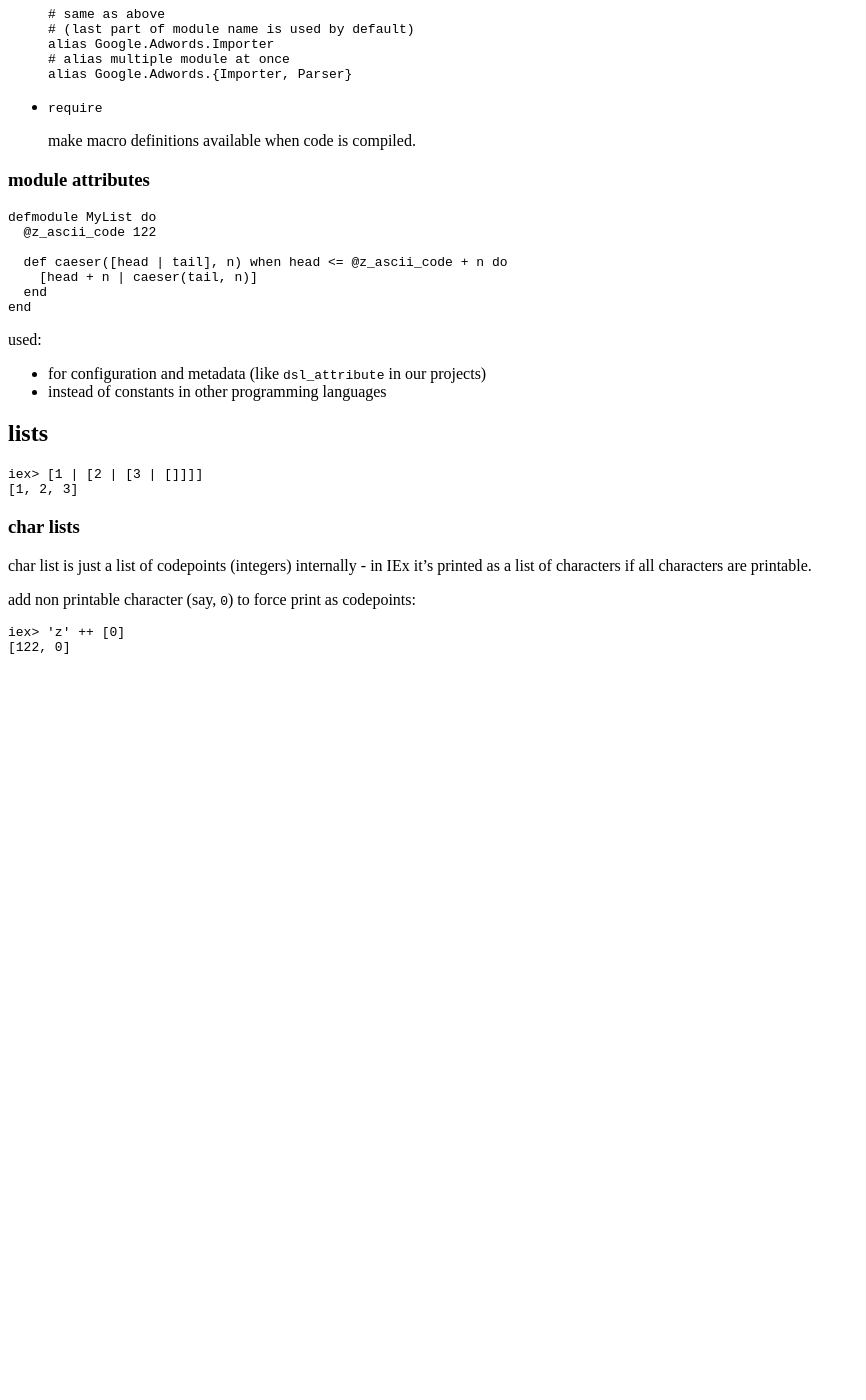
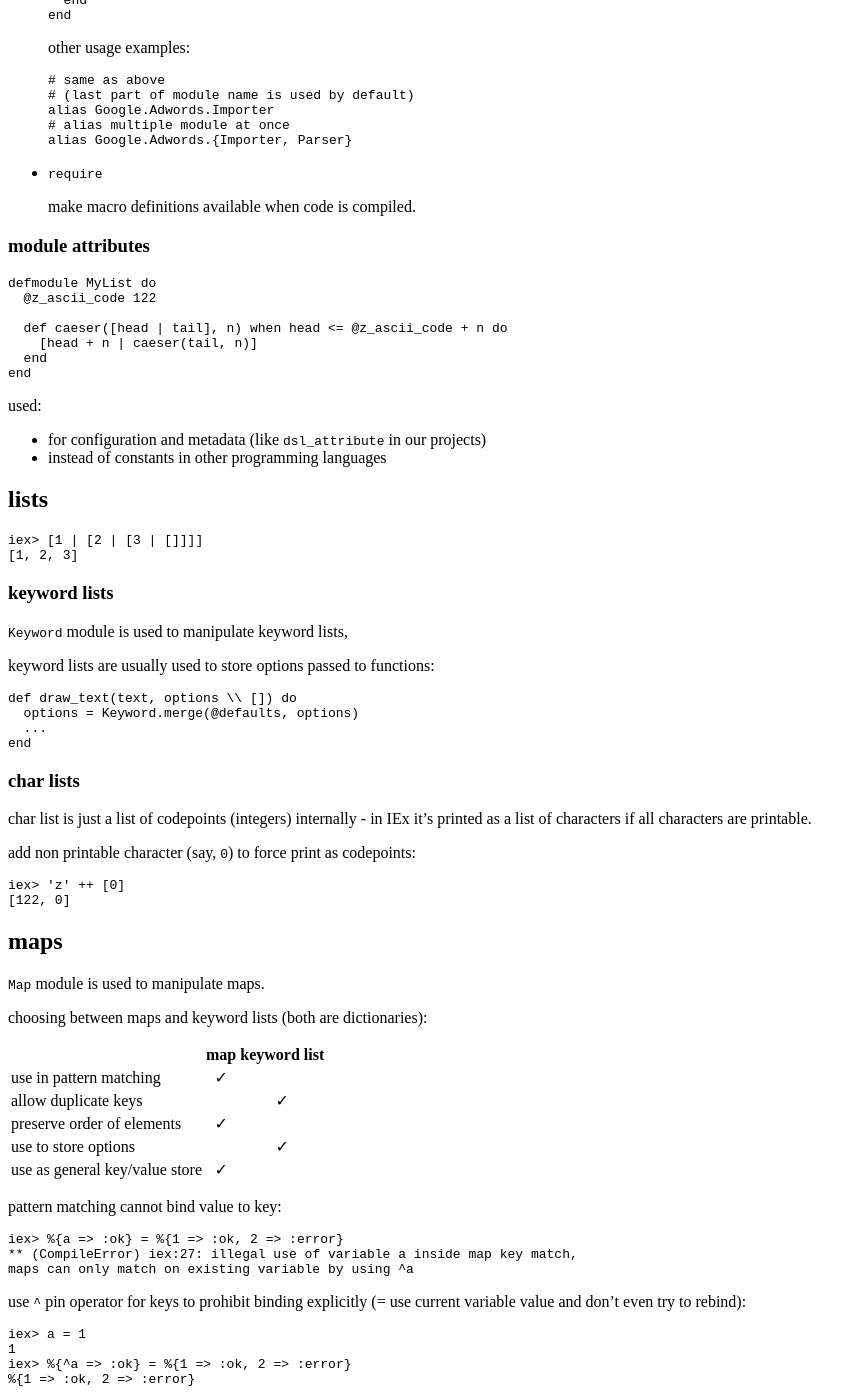
Before and after one commit to tap349/tap349.github.io, a Jekyll site: the page built from _posts/2016-12-31-elixir-notes.md, in a window 1280 px wide and 1400 px high, scrolled down 5888 px. Shown: the whole window, without its empty margins (0-866 px from the left). Built offline with Jekyll 4.4.1, drawn with Linux system fonts in a browser that asks for light colours; before the commit the page ends 6556 px from its top, so only the background shows below that; some of the changed text lies outside the part shown.

Commit message:
update 2017-01-05_02:13:59

````diff
--- a/_posts/2016-12-31-elixir-notes.md
+++ b/_posts/2016-12-31-elixir-notes.md
@@ -138,7 +138,7 @@
 end
 ```
 
-if `target_loc` argument matches the 2nd element of list head
+if `target_loc` argument matches the 2nd element of list head,
 `head` variable matches the whole list head (is getting bound to it).
 
 ## functions
@@ -165,12 +165,14 @@
   to_tuple = & {&1, &2}
   ```
 
-  anonymous functions defined using & operator must have at least
+  anonymous functions defined using `&` operator must have at least
   one argument (placeholders &1, &2, etc.):
 
   ```sh
   iex> a = &(1)
-  ** (CompileError) iex:29: invalid args for &, expected an expression in the format of &Mod.fun/arity, &local/arity or a capture containing at least one argument as &1, got: {1}
+  ** (CompileError) iex:29: invalid args for &, expected an expression in the
+  format of &Mod.fun/arity, &local/arity or a capture containing at least one
+  argument as &1, got: {1}
   iex> a = &(&1)
   #Function<6.52032458/1 in :erl_eval.expr/5>
   iex> a.(1)
@@ -429,6 +431,20 @@
 [1, 2, 3]
 ```
 
+### keyword lists
+
+`Keyword` module is used to manipulate keyword lists,
+
+keyword lists are usually used to store options passed to functions:
+
+```elixir
+def draw_text(text, options \\ []) do
+  options = Keyword.merge(@defaults, options)
+  ...
+end
+```
+
+
 ### char lists
 
 char list is just a list of codepoints (integers) internally -
@@ -440,3 +456,35 @@
 iex> 'z' ++ [0]
 [122, 0]
 ```
+
+## maps
+
+`Map` module is used to manipulate maps.
+
+choosing between maps and keyword lists (both are dictionaries):
+
+|                                 | map   | keyword list |
+|:--------------------------------|:-----:|:------------:|
+| use in pattern matching         | ✓     |              |
+| allow duplicate keys            |       | ✓            |
+| preserve order of elements      | ✓     |              |
+| use to store options            |       | ✓            |
+| use as general key/value store  | ✓     |              |
+
+pattern matching cannot bind value to key:
+
+```elixir
+iex> %{a => :ok} = %{1 => :ok, 2 => :error}
+** (CompileError) iex:27: illegal use of variable a inside map key match,
+maps can only match on existing variable by using ^a
+```
+
+use `^` pin operator for keys to prohibit binding explicitly
+(= use current variable value and don't even try to rebind):
+
+```elixir
+iex> a = 1
+1
+iex> %{^a => :ok} = %{1 => :ok, 2 => :error}
+%{1 => :ok, 2 => :error}
+```
````
